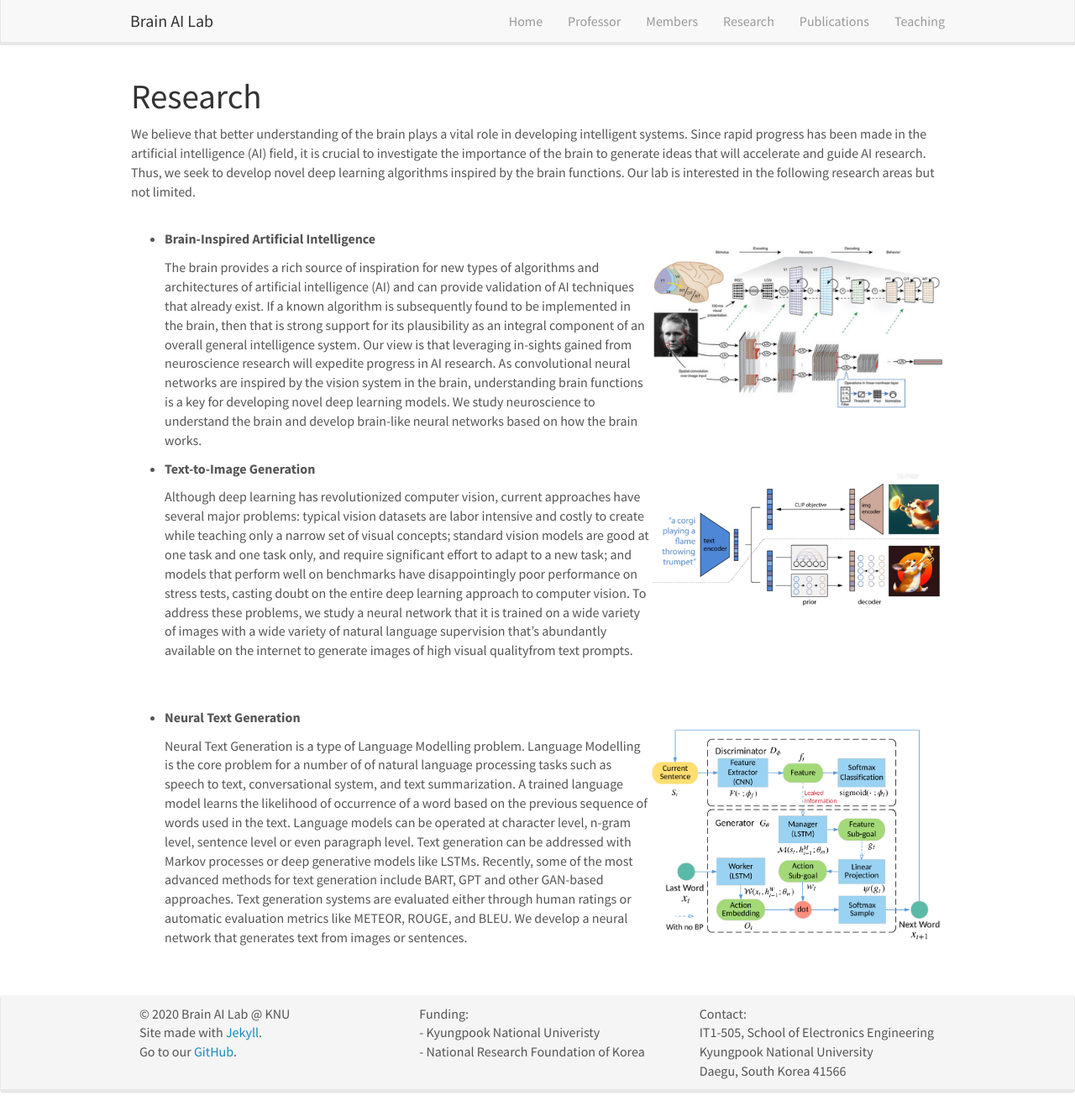
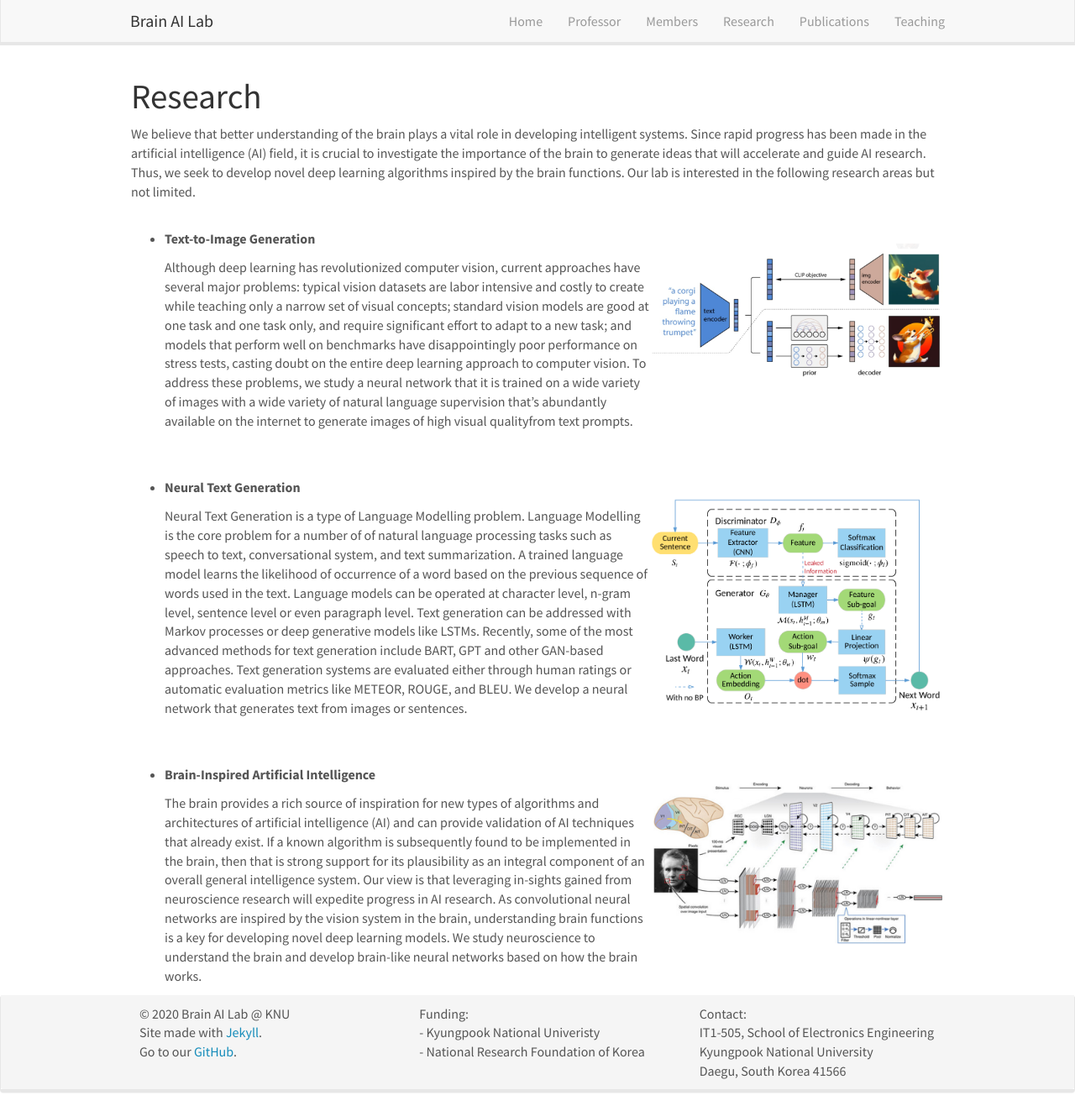
Before and after one commit to KNU-BrainAI/knu-brainai.github.io, a Jekyll site: the page built from _pages/research.md, in a window 1280 px wide and 1323 px high. Shown: the whole window at 84% size. Built offline with Jekyll 4.4.1, drawn with Linux system fonts in a browser that asks for light colours; nearby versions of some CDN libraries.

Commit message:
Update research.md

```diff
--- a/_pages/research.md
+++ b/_pages/research.md
@@ -10,10 +10,6 @@ permalink: /research/
 
 We believe that better understanding of the brain plays a vital role in developing intelligent systems. Since rapid progress has been made in the artificial intelligence (AI) field, it is crucial to investigate the importance of the brain to generate ideas that will accelerate and guide AI research. Thus, we seek to develop novel deep learning algorithms inspired by the brain functions. Our lab is interested in the following research areas but not limited.<br><br>
 
-- **Brain-Inspired Artificial Intelligence** ![]({{ site.url }}{{ site.baseurl }}/images/cnn.png){: style="width: 350px; float: right"}
-
-  The brain provides a rich source of inspiration for new types of algorithms and architectures of artificial intelligence (AI) and can provide validation of AI techniques that already exist. If a known algorithm is subsequently found to be implemented in the brain, then that is strong support for its plausibility as an integral component of an overall general intelligence system. Our view is that leveraging in-sights gained from neuroscience research will expedite progress in AI research. As convolutional neural networks are inspired by the vision system in the brain, understanding brain functions is a key for developing novel deep learning models. We study neuroscience to understand the brain and develop brain-like neural networks based on how the brain works.
-
 - **Text-to-Image Generation** ![]({{ site.url }}{{ site.baseurl }}/images/CLIP.png){: style="width: 350px; float: right"}
 
   Although deep learning has revolutionized computer vision, current approaches have several major problems: typical vision datasets are labor intensive and costly to create while teaching only a narrow set of visual concepts; standard vision models are good at one task and one task only, and require significant effort to adapt to a new task; and models that perform well on benchmarks have disappointingly poor performance on stress tests, casting doubt on the entire deep learning approach to computer vision. To address these problems, we study a neural network that it is trained on a wide variety of images with a wide variety of natural language supervision that’s abundantly available on the internet to generate images of high visual qualityfrom text prompts. <br><br><br>
@@ -21,3 +17,7 @@ We believe that better understanding of the brain plays a vital role in developi
 - **Neural Text Generation** ![]({{ site.url }}{{ site.baseurl }}/images/LeakGAN.png){: style="width: 350px; float: right"}
 
   Neural Text Generation is a type of Language Modelling problem. Language Modelling is the core problem for a number of of natural language processing tasks such as speech to text, conversational system, and text summarization. A trained language model learns the likelihood of occurrence of a word based on the previous sequence of words used in the text. Language models can be operated at character level, n-gram level, sentence level or even paragraph level. Text generation can be addressed with Markov processes or deep generative models like LSTMs. Recently, some of the most advanced methods for text generation include BART, GPT and other GAN-based approaches. Text generation systems are evaluated either through human ratings or automatic evaluation metrics like METEOR, ROUGE, and BLEU. We develop a neural network that generates text from images or sentences.  <br><br><br>
+
+- **Brain-Inspired Artificial Intelligence** ![]({{ site.url }}{{ site.baseurl }}/images/cnn.png){: style="width: 350px; float: right"}
+
+  The brain provides a rich source of inspiration for new types of algorithms and architectures of artificial intelligence (AI) and can provide validation of AI techniques that already exist. If a known algorithm is subsequently found to be implemented in the brain, then that is strong support for its plausibility as an integral component of an overall general intelligence system. Our view is that leveraging in-sights gained from neuroscience research will expedite progress in AI research. As convolutional neural networks are inspired by the vision system in the brain, understanding brain functions is a key for developing novel deep learning models. We study neuroscience to understand the brain and develop brain-like neural networks based on how the brain works.
```
